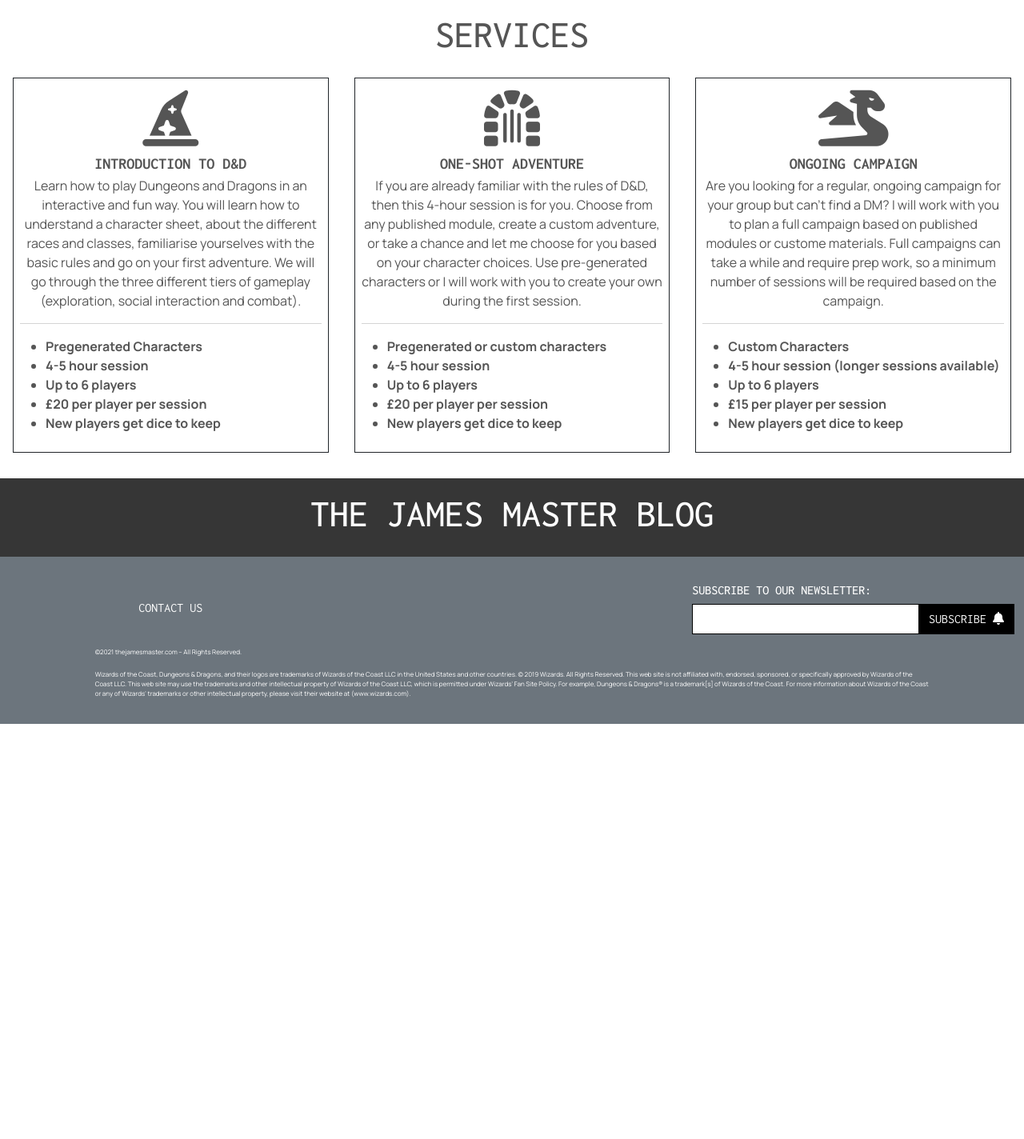
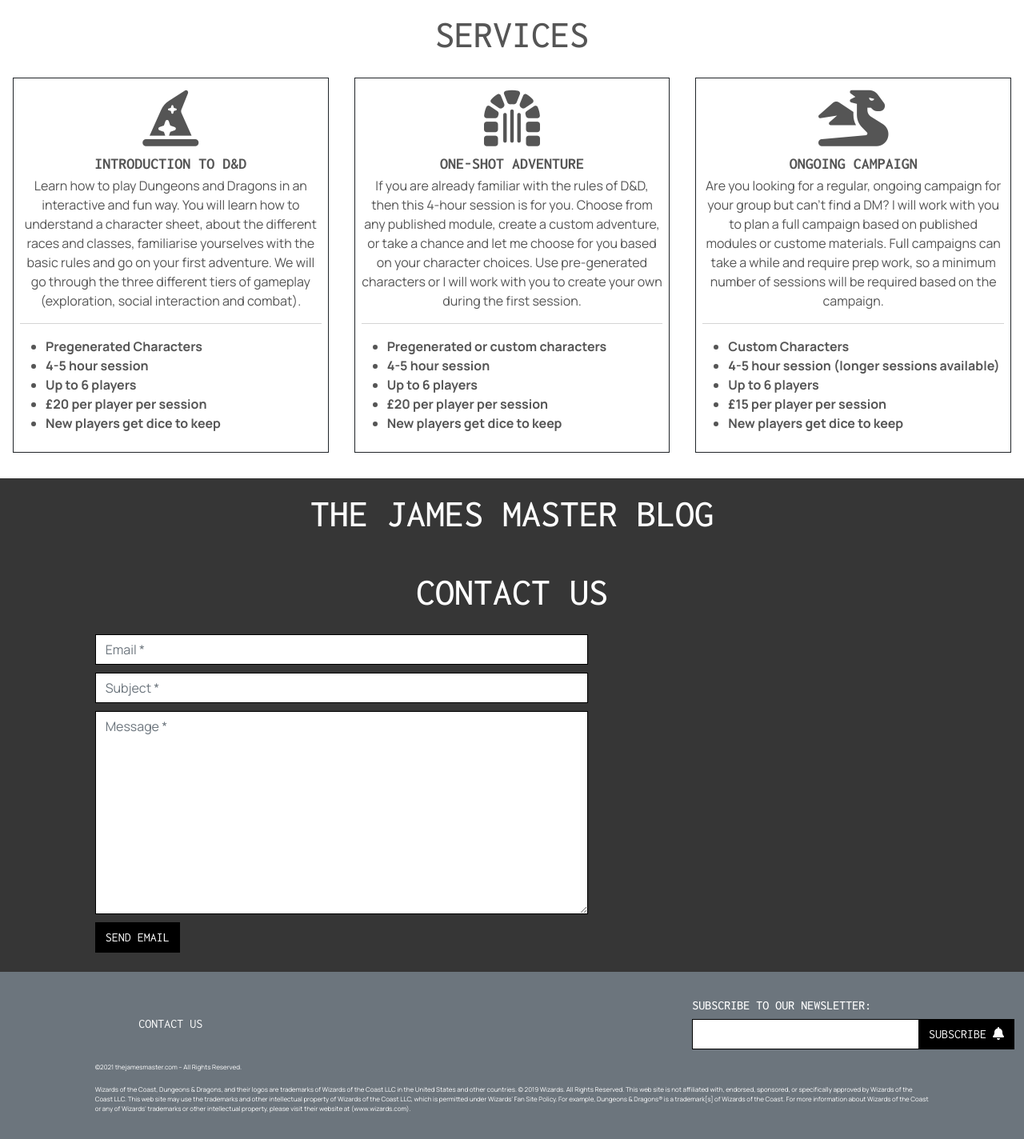
Before and after one commit to JDBennison/the-james-master, a Django app: page / in a window 1280 px wide. Shown: the part 1492-2916 px from the top of the page at 80% size. Before the commit the page ends 2397 px from the top, so only its background shows below. Run offline with Django 3.2, Linux system fonts and the light colour scheme; data that the repository does not hold is empty; some libraries are stand-ins or nearby versions; some web fonts are replaced.

Commit message:
Added contact form template

```diff
--- a/home/forms.py
+++ b/home/forms.py
@@ -18,3 +18,22 @@
     from_email = forms.EmailField(required=True)
     subject = forms.CharField(required=True)
     message = forms.CharField(widget=forms.Textarea, required=True)
+
+    def __init__(self, *args, **kwargs):
+        super().__init__(*args, **kwargs)
+        placeholders = {
+            'from_email': 'Email',
+            'subject': 'Subject',
+            'message': 'Message',
+            }
+        # add a "form-control" class to the form input
+        # for enabling bootstrap
+        for field in self.fields.keys():
+            self.fields[field].widget.attrs['class'] = 'form-control border border-black rounded-0'
+        for field in self.fields:
+            if self.fields[field].required:
+                placeholder = f'{placeholders[field]} *'
+            else:
+                placeholder = placeholders[field]
+            self.fields[field].widget.attrs['placeholder'] = placeholder
+            self.fields[field].label = False
--- a/home/templates/home/index.html
+++ b/home/templates/home/index.html
@@ -156,5 +156,22 @@
             {% endfor %}
         </div>
     </div>
+    <div class="container-fluid contact-form pb-4">
+        <div class="row py-3">
+            <div class="col-12 my-auto text-center">
+                <h2 class="header-font bio-title text-white">Contact Us</h2>
+            </div>
+        </div>
+        <div class="row">
+            <div class="col-12 col-lg-6 offset-lg-1">
+                <form method="POST" action="{% url 'home' %}">
+                    {{ contact_form | crispy }}
+                    {% csrf_token %}
+                    <button type="submit" class="btn btn-black border border-black rounded-0 header-font">Send Email</button>
+                </form>
+            </div>
+        </div>
+    </div>
+
 
 {% endblock %}
--- a/home/views.py
+++ b/home/views.py
@@ -11,7 +11,8 @@
     """ A view to return the index page """
 
     blog_posts = BlogPost.objects.filter(status=1).order_by('-created_on')[:3]
-
+    subscription_form = SubscriptionForm()
+    contact_form = ContactForm()
     if request.method == 'POST':
         if 'subscribe_email' in request.POST:
             subscription_form = SubscriptionForm(request.POST)
@@ -21,7 +22,7 @@
             else:
                 messages.error(request, "That is not a valid email!")
                 return redirect(reverse('home'))
-        if 'message' in request.POST:
+        elif 'message' in request.POST:
             contact_form = ContactForm(request.POST)
             if contact_form.is_valid():
                 subject = contact_form.cleaned_data['subject']
@@ -29,14 +30,10 @@
                 message = contact_form.cleaned_data['message']
                 try:
                     send_mail(subject, message, from_email, ['jamesbennison88@gmail.com'])
+                    messages.success(request, "Thank you for your message. We will be in touch very soon!")
                 except BadHeaderError:
                     messages.error(request, "Invalid header found!")
                     return redirect(reverse('home'))
-                messages.success(request, "Thank you for your message. We will be in touch very soon!")
-    else:
-        subscription_form = SubscriptionForm()
-        contact_form = ContactForm()
-
     context = {
         'blog_posts': blog_posts,
         'subscription_form': subscription_form,
--- a/static/css/base.css
+++ b/static/css/base.css
@@ -86,7 +86,8 @@
     font-size: 20px;
 }
 
-.bio {
+.bio,
+.contact-form {
     background-color: #363636;
 }
 
```
